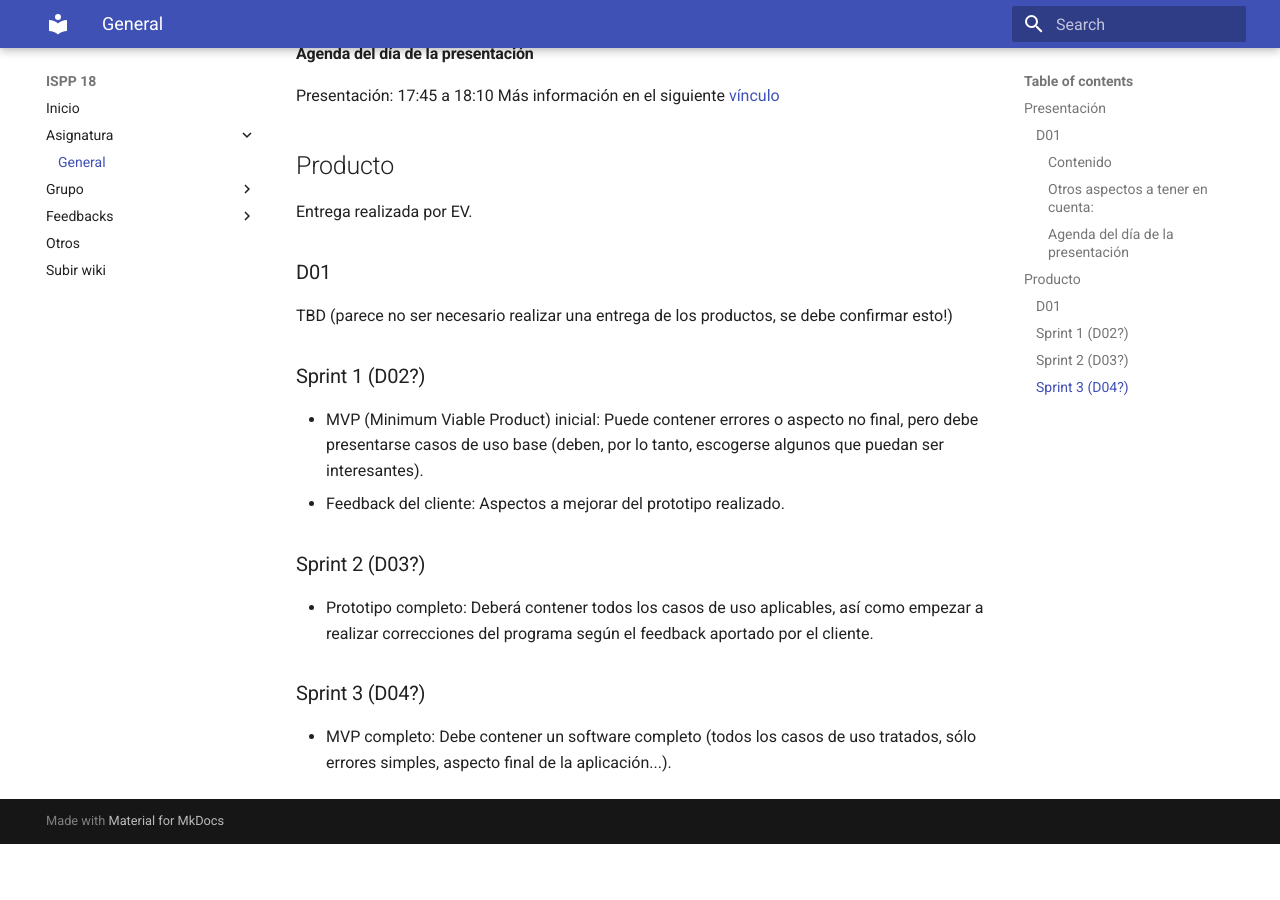
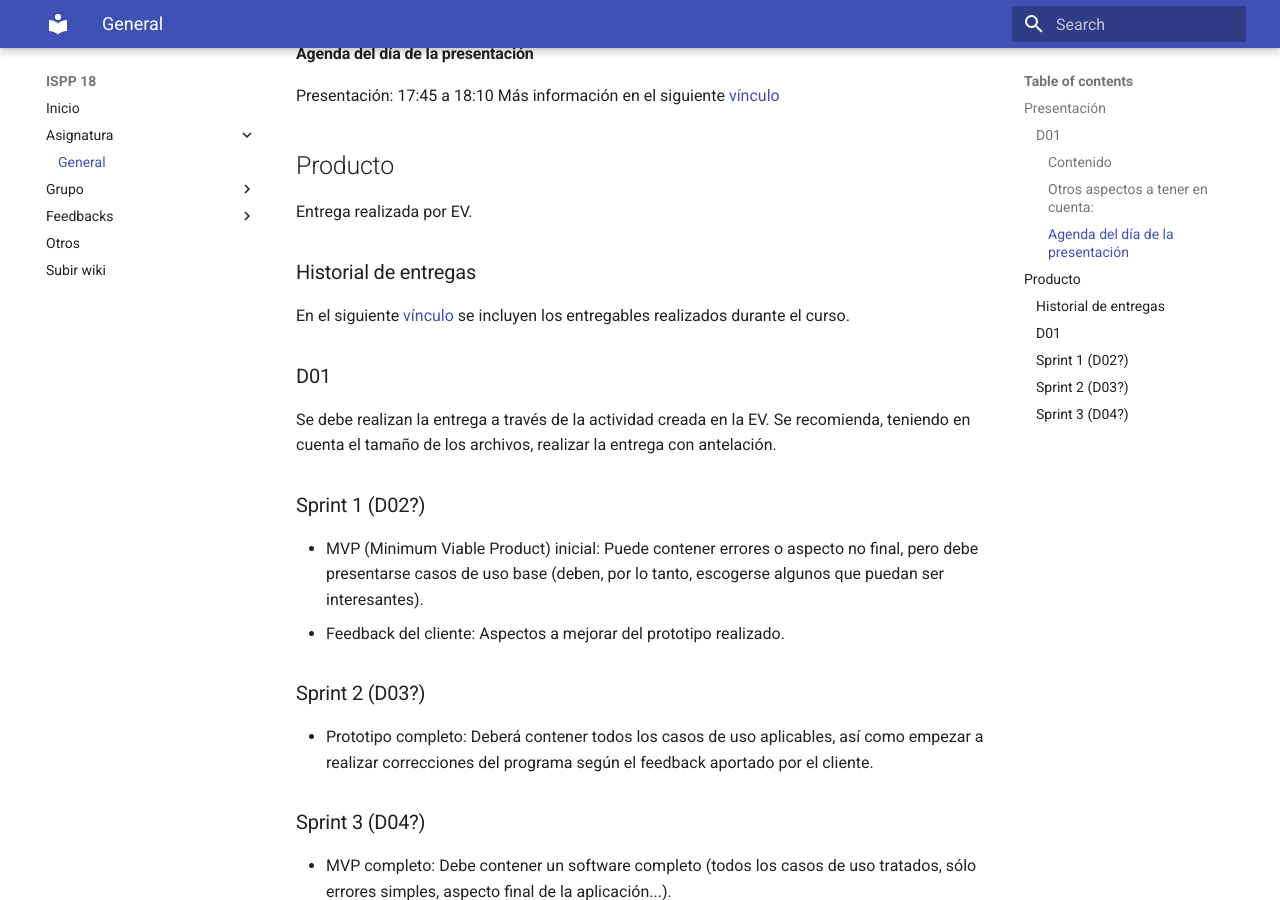
Before and after one commit to alexgs922/ispp18-wiki, an MkDocs documentation site: the page built from docs/asignatura.md, in a window 1280 px wide and 900 px high, scrolled down 872 px. Built offline with MkDocs 1.6.1 and Material for MkDocs 9.7.7, drawn with Linux system fonts in a browser that asks for light colours; old or Windows-style settings are respelled for this version of MkDocs; before the commit the page ends 1716 px from its top, so only the background shows below that.

Commit message:
ADD Añadido historial de entregables
Se ha añadido el historial de entregables y modificado la sección del Producto D01 para explicar su proceso de entrega.

```diff
--- a/docs/asignatura.md
+++ b/docs/asignatura.md
@@ -23,8 +23,11 @@ Más información en el siguiente [vínculo](https://docs.google.com/spreadsheet
 
 ## Producto
 Entrega realizada por EV.
+### Historial de entregas
+En el siguiente [vínculo](https://drive.google.com/drive/folders/1UVTC4O8iUWRVN4TQb0Qc1_rXoAfnUvIz) se incluyen los entregables realizados durante el curso.
+
 ### D01
-TBD (parece no ser necesario realizar una entrega de los productos, se debe confirmar esto!)
+Se debe realizan la entrega a través de la actividad creada en la EV. Se recomienda, teniendo en cuenta el tamaño de los archivos, realizar la entrega con antelación.
 
 ### Sprint 1 (D02?)
 * MVP (Minimum Viable Product) inicial: Puede contener errores o aspecto no final, pero debe presentarse casos de uso base (deben, por lo tanto, escogerse algunos que puedan ser interesantes).
```
